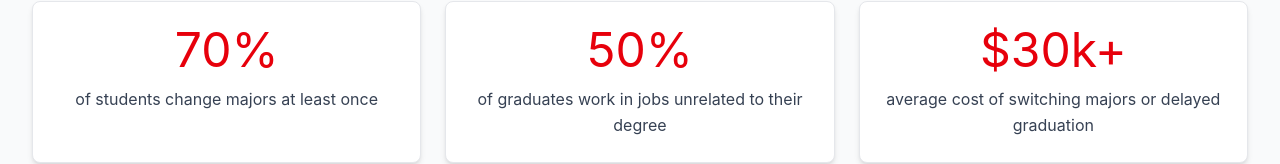
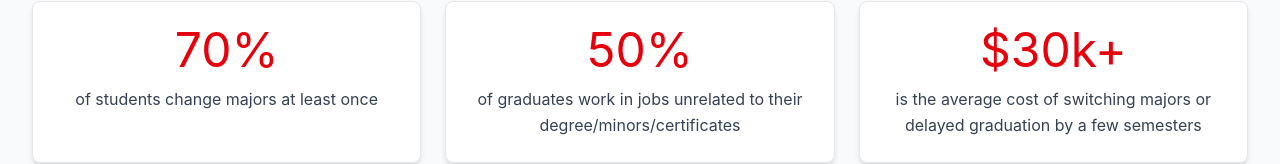
Before and after one commit to cidetholiva/major-decisions, a React (Vite) app: page /about in a window 1280 px wide. Shown: the part 639-803 px from the top of the page. Built offline with nearby package versions, Linux system fonts and the light colour scheme.

Commit message:
Update About.tsx

```diff
--- a/src/app/components/About.tsx
+++ b/src/app/components/About.tsx
@@ -84,7 +84,7 @@ export default function About() {
               <div className="text-center">
                 <div className="text-5xl text-red-600 mb-3">50%</div>
                 <p className="text-base text-gray-700 leading-relaxed">
-                  of graduates work in jobs unrelated to their degree
+                  of graduates work in jobs unrelated to their degree/minors/certificates
                 </p>
               </div>
             </motion.div>
@@ -98,7 +98,7 @@ export default function About() {
               <div className="text-center">
                 <div className="text-5xl text-red-600 mb-3">$30k+</div>
                 <p className="text-base text-gray-700 leading-relaxed">
-                  average cost of switching majors or delayed graduation
+                  is the average cost of switching majors or delayed graduation by a few semesters
                 </p>
               </div>
             </motion.div>
@@ -313,7 +313,7 @@ export default function About() {
                 </motion.div>
 
                 <p className="text-lg text-black leading-relaxed">
-                  Rather than relying on vague program descriptions or outdated stereotypes about majors, we show students the concrete connections between what they'll study and what they'll be able to do.
+                  Rather than relying on vague program descriptions or outdated stereotypes about majors, we show students the concrete connections between what they'll study and what they'll be able to do with those skillsets they acquire.
                 </p>
               </div>
             </motion.div>
@@ -332,7 +332,7 @@ export default function About() {
                 </motion.div>
 
                 <p className="text-lg text-black leading-relaxed">
-                  Our methodology is evidence-based, student-centered, and designed to evolve as labor markets and academic programs change.
+                  Our methodology is evidence-based, student-centered, and designed to evolve as labor markets and academic programs evolve over time.
                 </p>
               </div>
             </motion.div>
```
